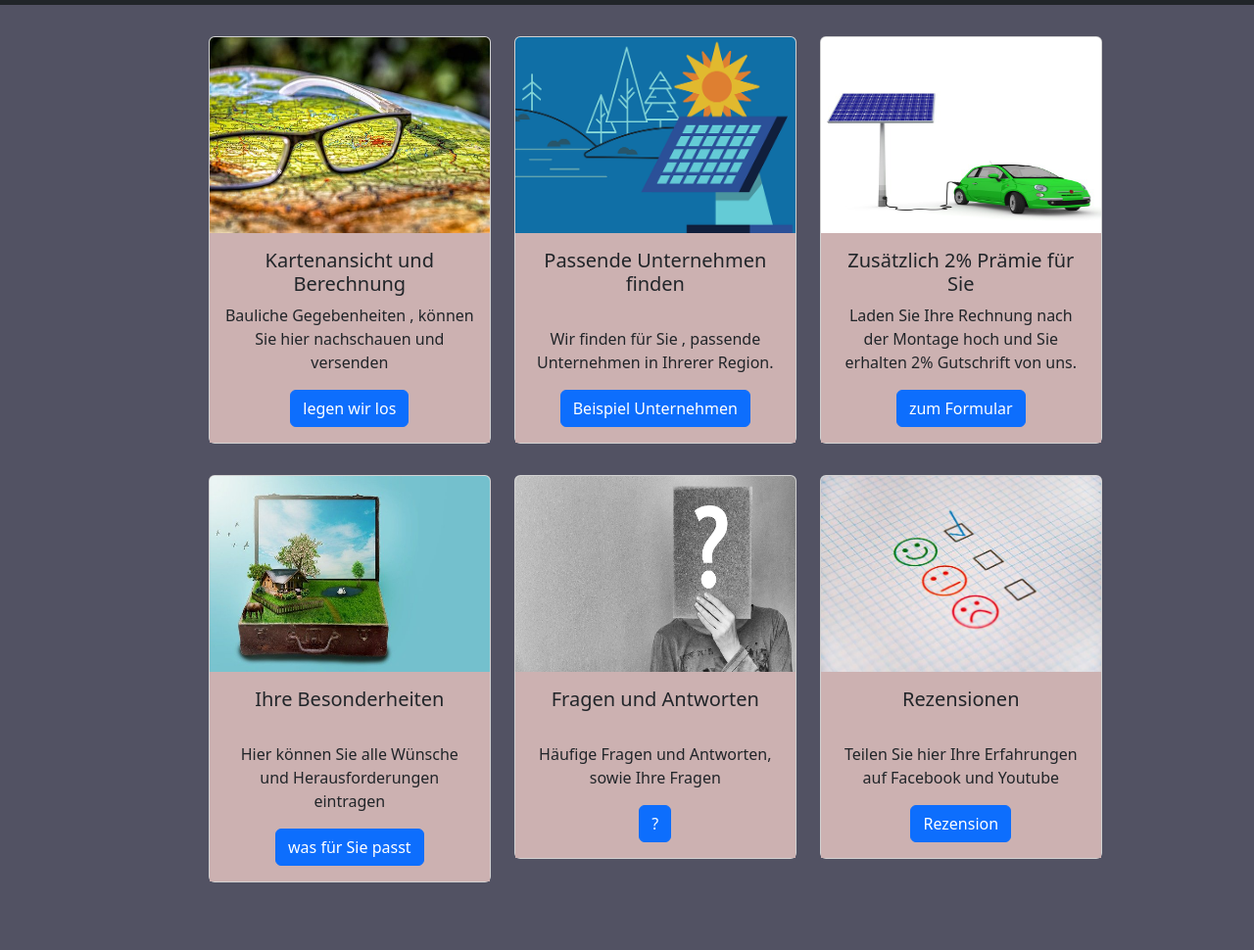
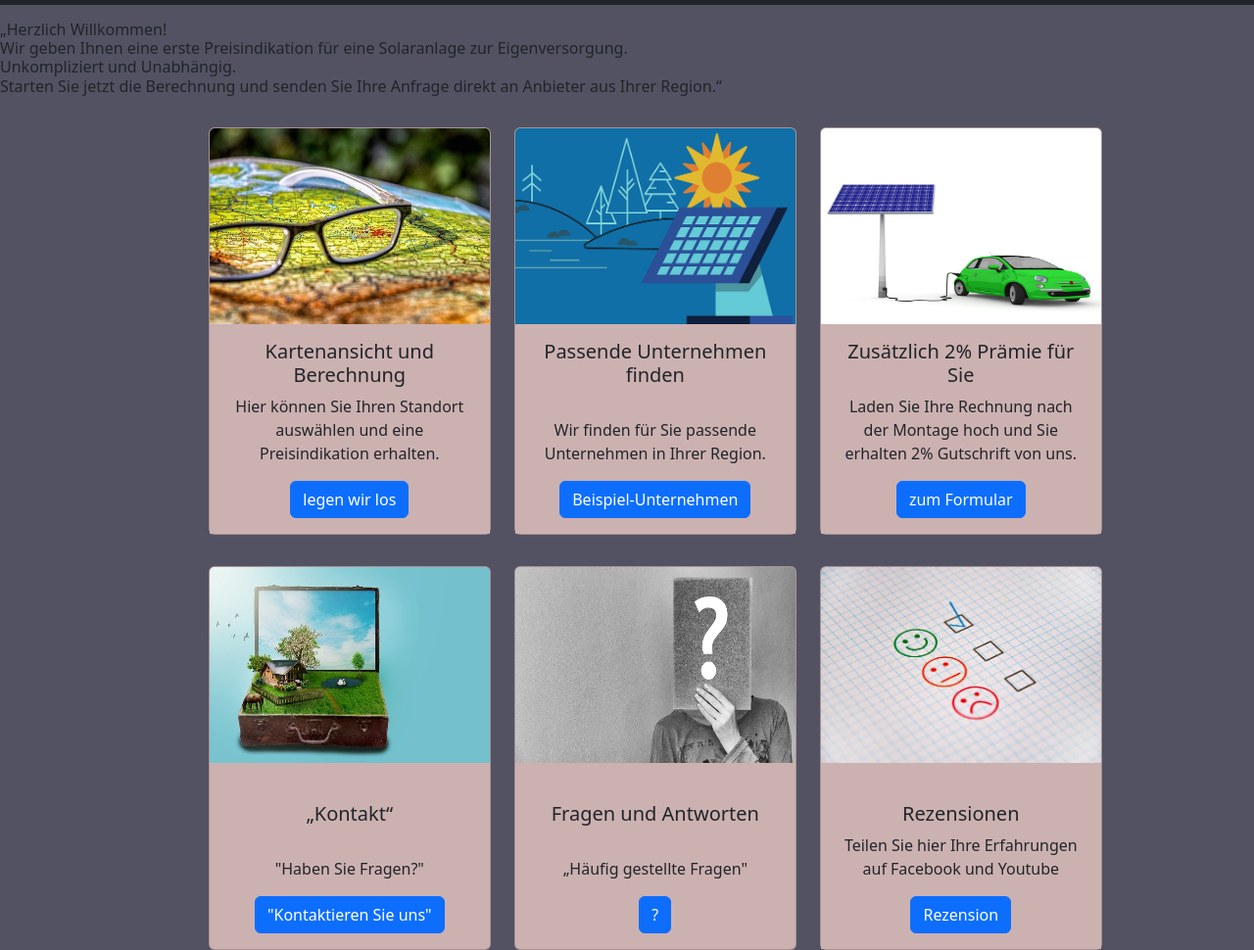
Before and after one commit to Mars4all/Solar-Calculater, a plain HTML site: page index.html in a window 1280 px wide. Shown: the part 51-1021 px from the top of the page at 98% size. Before the commit the page ends 952 px from the top, so only its background shows below. Drawn offline with nearby package versions, Linux system fonts and the light colour scheme.

Commit message:
Update index.html

```diff
--- a/index.html
+++ b/index.html
@@ -1,3 +1,4 @@
+
 <!DOCTYPE html>
 <html lang="de">
 <head>
@@ -57,6 +58,15 @@
 	  </div>
 	</div>
   </nav>
+<!-- Einleitungstext-->
+<h6 class="textcenter mt-3">
+  „Herzlich Willkommen!<br>
+  Wir geben Ihnen eine erste Preisindikation für eine Solaranlage zur Eigenversorgung. <br>
+  Unkompliziert und Unabhängig.<br>
+  Starten Sie jetzt die Berechnung und senden Sie Ihre Anfrage direkt an Anbieter aus Ihrer Region.“
+
+
+</h6>
 
 <!-- Header Ende-->
 <!-- Werbung und Beispiel Bilder-->
@@ -65,27 +75,27 @@
   <div class="row">
     <div class="col mt-3" style="align-items: center;">
 
-      <div class="card" style="width: 18rem; align-items:center;left: 10%;">
+      <div class="card card_color" style="width: 18rem; align-items:center;left: 10%;">
           <img src="views/Bild5.jpg" class="card-img-top" alt="...">
           <div class="card-body card_color">
           <h5 class="card-title"> Kartenansicht und <br>  Berechnung  <br></h5>
-          <p class="card-text">Bauliche Gegebenheiten , können Sie hier nachschauen und versenden</p>
+          <p class="card-text">Hier können Sie Ihren Standort auswählen und eine Preisindikation erhalten.</p>
           <a href="LoginzuKarten.html" class="btn btn-primary">legen wir los</a>
           </div>
       </div>
   </div>
     <div class="col mt-3 "style="align-items: center; ">
-      <div class="card" style="width: 18rem; align-items: center;left: 10%;">
+      <div class="card card_color" style="width: 18rem; align-items: center;left: 10%;">
           <img src="views/Bild2.png" class="card-img-top" alt="...">
           <div class="card-body card_color">
           <h5 class="card-title"> Passende Unternehmen finden  <br>   <br></h5>
-          <p class="card-text">Wir finden für Sie , passende Unternehmen in Ihrerer Region.</p>
-          <a href="Anbieter_ohne_Datenuebergabe.html" class="btn btn-primary">Beispiel Unternehmen</a>
+          <p class="card-text">Wir finden für Sie passende Unternehmen in Ihrer Region.</p>
+          <a href="Anbieter_ohne_Datenuebergabe.html" class="btn btn-primary">Beispiel-Unternehmen</a>
           </div>
       </div>
     </div>
     <div class="col mt-3 " style="align-items: center;">
-      <div class="card" style="width: 18rem; align-items: center;left: 10%;">
+      <div class="card card_color" style="width: 18rem; align-items: center;left: 10%;">
           <img src="views/Bild3.jpg" class="card-img-top" alt="...">
           <div class="card-body card_color">
           <h5 class="card-title">Zusätzlich 2% Prämie für Sie</h5>
@@ -108,30 +118,30 @@
     <div class="row">
       <div class="col mt-3" style="align-items: center;">
 
-        <div class="card" style="width: 18rem; align-items: center; left: 10%;" >
+        <div class="card card_color" style="width: 18rem; align-items: center; left: 10%;" >
             <img src="views/Bild4.jpg" class="card-img-top" alt="...">
             <div class="card-body card_color">
-            <h5 class="card-title"> Ihre Besonderheiten <br>    <br></h5>
-            <p class="card-text">Hier können Sie alle Wünsche und Herausforderungen eintragen</p>
-            <a href="#" class="btn btn-primary">was für Sie passt</a>
+            <h5 class="card-title">  <br>„Kontakt“    <br><br></h5>
+            <p class="card-text">"Haben Sie Fragen?" <br></p>
+            <a href="#" class="btn btn-primary">"Kontaktieren Sie uns"</a>
             </div>
         </div>
     </div>
       <div class="col mt-3 "style="align-items: center; ">
-        <div class="card" style="width: 18rem; align-items: center; left: 10%;">
+        <div class="card card_color" style="width: 18rem; align-items: center; left: 10%;">
             <img src="views/Bildfragen.jpg" class="card-img-top" alt="...">
             <div class="card-body card_color">
-            <h5 class="card-title"> Fragen und Antworten <br></h5> <br>
-            <p class="card-text">Häufige Fragen und Antworten, sowie Ihre Fragen</p>
+            <h5 class="card-title"> <br>Fragen und Antworten <br></h5> <br>
+            <p class="card-text">„Häufig gestellte Fragen"</p>
             <a href="fragen.html" class="btn btn-primary">?</a>
             </div>
         </div>
       </div>
       <div class="col mt-3 " style="align-items: center;">
-        <div class="card" style="width: 18rem; align-items: center; left: 10%">
+        <div class="card card_color" style="width: 18rem; align-items: center; left: 10%">
             <img src="views/Bild6.jpg" class="card-img-top" alt="...">
             <div class="card-body card_color">
-            <h5 class="card-title">Rezensionen <br><br></h5>
+            <h5 class="card-title"><br>Rezensionen <br></h5>
             <p class="card-text">Teilen Sie hier Ihre Erfahrungen auf Facebook und Youtube</p>
             <a href="#" class="btn btn-primary">Rezension</a>
             </div>
```
